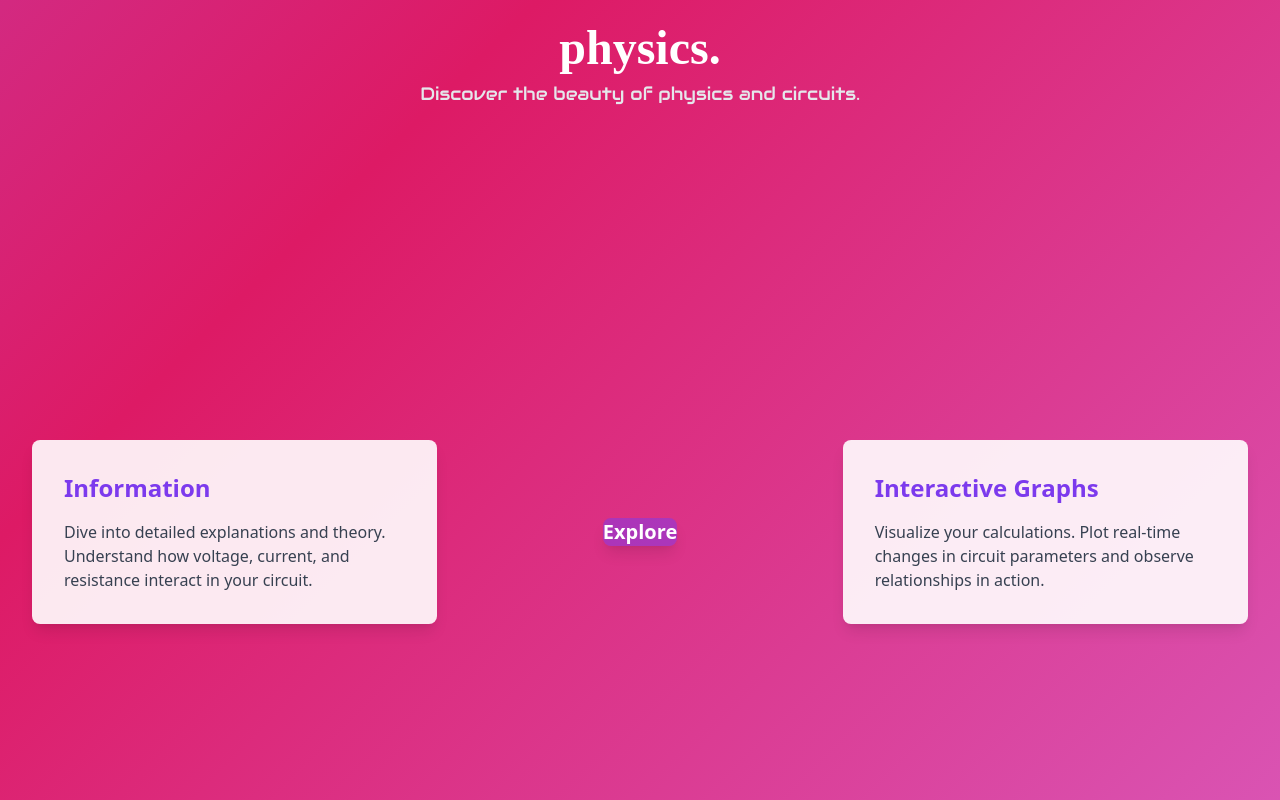
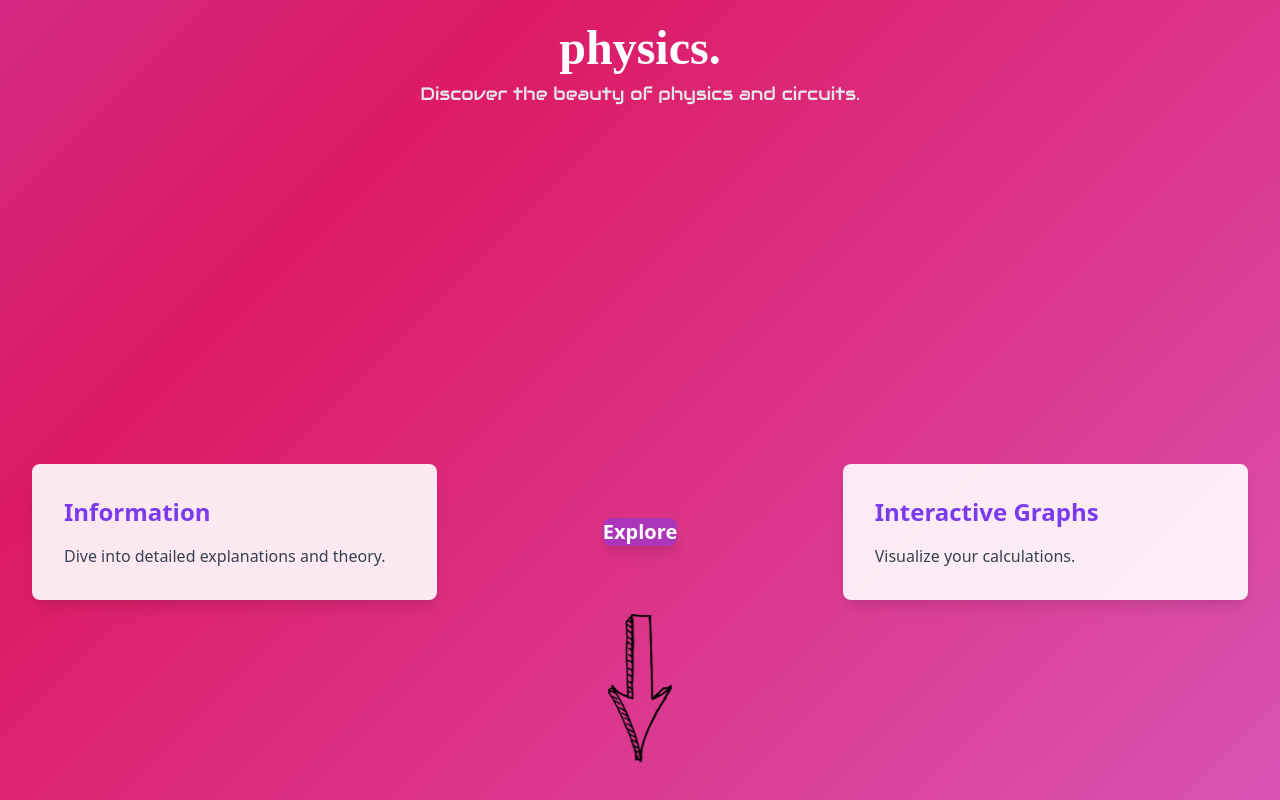
Before and after one commit to NitroNaut09/webpr, a Django app: page / in a window 1280 px wide. Run offline with Django 5.2, Linux system fonts and the light colour scheme; some web fonts are replaced.

Commit message:
Add user-select prevention and new layout features; implement rotated image and page transition effects

```diff
--- a/core/templates/core/index.html
+++ b/core/templates/core/index.html
@@ -6,8 +6,6 @@
     <meta charset="UTF-8" />
     <meta name="viewport" content="width=device-width, initial-scale=1.0" />
     <title>physics.</title>
-    <link rel="preconnect" href="https://fonts.googleapis.com" />
-    <link rel="preconnect" href="https://fonts.gstatic.com" crossorigin />
     <link
       href="https://fonts.googleapis.com/css2?family=Audiowide&family=Stalinist+One&display=swap"
       rel="stylesheet"
@@ -20,7 +18,13 @@
     <style>
       /* Fullscreen Gradient Background */
       .gradient-wrapper {
-        background: linear-gradient(-45deg, #d781f1, #dd1a65,rgb(169, 105, 243),rgb(122, 51, 253));
+        background: linear-gradient(
+          -45deg,
+          #d781f1,
+          #dd1a65,
+          rgb(169, 105, 243),
+          rgb(122, 51, 253)
+        );
         background-size: 400% 400%;
         animation: gradient 15s ease infinite;
         position: fixed;
@@ -42,13 +46,40 @@
           background-position: 0% 50%;
         }
       }
+
+      /* Rotated Image */
+      .rotated-image {
+        position: fixed;
+        bottom: 10%;
+        left: 50%;
+        transform: translateX(-50%) rotate(90deg);
+        max-height: 8%;
+        z-index: 10;
+        cursor: pointer;
+      }
+
+      /* Slide Transition */
+      .slide-out {
+        transform: translateY(-100%);
+        transition: transform 1s ease-in-out;
+      }
+
+      .fade-in {
+        opacity: 1;
+        transition: opacity 1s ease-in-out;
+      }
+
+      .hidden {
+        opacity: 0;
+      }
     </style>
   </head>
   <body>
     <!-- Gradient Background -->
     <div class="gradient-wrapper"></div>
 
-    <!-- Header -->
+    <!-- Main Content -->
+    <div id="page-1" class="main-content">
       <header class="text-center py-6">
         <h1 class="text-5xl font-bold text-white drop-shadow-lg">physics.</h1>
         <p
@@ -59,38 +90,64 @@
         </p>
       </header>
 
-    <!-- Main Layout -->
       <div class="flex h-screen items-center justify-between px-8">
-      <!-- Left Content -->
         <div
-        class="flex flex-col items-start justify-center bg-white bg-opacity-90 shadow-lg rounded-lg p-8 w-1/3"
+          class="flex flex-col items-start justify-center bg-white bg-opacity-90 shadow-lg rounded-lg p-8 w-full md:w-1/2 lg:w-1/3"
         >
           <h2 class="text-2xl font-semibold text-purple-600">Information</h2>
           <p class="text-gray-700 mt-4">
-          Dive into detailed explanations and theory. Understand how voltage,
-          current, and resistance interact in your circuit.
+            Dive into detailed explanations and theory.
           </p>
         </div>
 
-      <!-- Divider Bar -->
         <div
           class="w-[8%] bg-purple-600 bg-opacity-50 rounded-lg flex items-center justify-center shadow-lg"
         >
-        <span class="text-white text-xl transform font-bold"> Explore </span>
+          <span class="text-white text-xl transform font-bold">Explore</span>
         </div>
 
-      <!-- Right Content -->
         <div
-        class="flex flex-col items-start justify-center bg-white bg-opacity-90 shadow-lg rounded-lg p-8 w-1/3"
+          class="flex flex-col items-start justify-center bg-white bg-opacity-90 shadow-lg rounded-lg p-8 w-full md:w-1/2 lg:w-1/3"
         >
           <h2 class="text-2xl font-semibold text-purple-600">
             Interactive Graphs
           </h2>
-        <p class="text-gray-700 mt-4">
-          Visualize your calculations. Plot real-time changes in circuit
-          parameters and observe relationships in action.
-        </p>
+          <p class="text-gray-700 mt-4">Visualize your calculations.</p>
         </div>
       </div>
+
+      <img
+        src="{% static 'core/arrow-drawing-4.png' %}"
+        alt="Rotated Arrow"
+        class="rotated-image"
+        id="arrow"
+      />
+    </div>
+
+    <!-- New Page -->
+    <div id="page-2" class="hidden">
+      <div class="text-center py-6">
+        <h1 class="text-5xl font-bold text-purple-600">New Page</h1>
+        <p class="text-gray-700 mt-4">Welcome to the second page!</p>
+      </div>
+    </div>
+
+    <script>
+      const arrow = document.getElementById("arrow");
+      const page1 = document.getElementById("page-1");
+      const page2 = document.getElementById("page-2");
+
+      arrow.addEventListener("click", () => {
+        // Slide the first page out
+        page1.classList.add("slide-out");
+
+        // Show and fade in the second page after a delay
+        setTimeout(() => {
+          page1.style.display = "none";
+          page2.classList.remove("hidden");
+          page2.classList.add("fade-in");
+        }, 1000); // Matches the transition duration
+      });
+    </script>
   </body>
 </html>
```
Also changed, not shown: core/static/core/styles.css (+19 -1 lines), core/static/core/arrow-drawing-4.png (added). Lines whose indentation alone changed are shown as unchanged.
